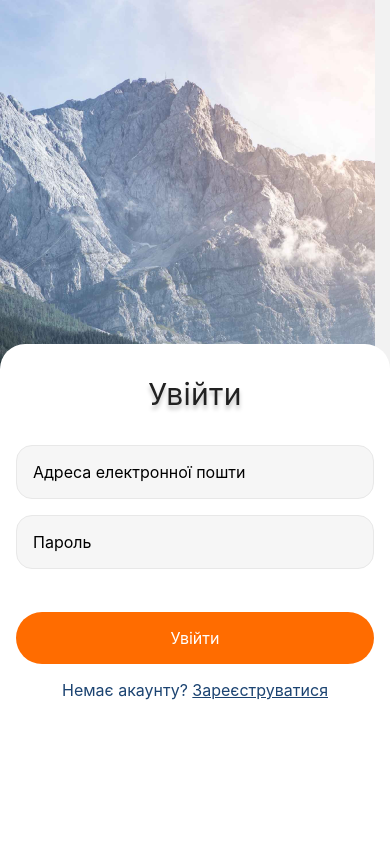
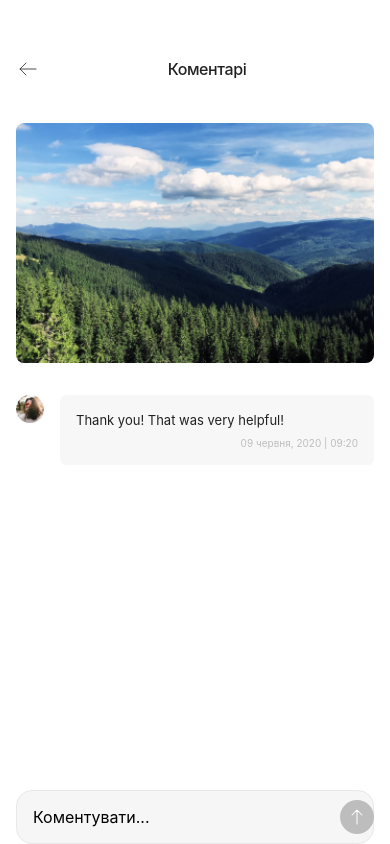
Before and after one commit to vazhavazh/AwesomeProject, a React Native app: screen /CommentsScreen in a window 390 px wide. Built offline with nearby package versions, Linux system fonts and the light colour scheme.

Commit message:
finish 5

```diff
--- a/App.js
+++ b/App.js
@@ -7,6 +7,9 @@ import { NavigationContainer } from '@react-navigation/native';
 import { createStackNavigator } from '@react-navigation/stack';
 import Home from './src/screens/HomeScreen/HomeScreen';
 import MapScreen from './src/screens/MapScreen/MapScreen';
+import PostsScreen from './src/screens/PostsScreen/PostsScreen';
+import CommentsScreen from './src/screens/CommentsScreen/CommentsScreen';
+import CustomHeaderComponent from './src/components/Header/Header';
 
 const MainStack = createStackNavigator();
 
@@ -28,6 +31,10 @@ export default function App() {
         <MainStack.Screen name="Home" component={Home} />
         <MainStack.Screen name="Login" component={LoginScreen} />
         <MainStack.Screen name="MapScreen" component={MapScreen} />
+        <MainStack.Screen name="PostsScreen" component={PostsScreen} />
+        <MainStack.Screen name="CommentsScreen" component={CommentsScreen}
+          />
+
       </MainStack.Navigator>
     </NavigationContainer>
   );
--- /dev/null
+++ b/assets/icons/SendIconComponent.js
@@ -0,0 +1,23 @@
+import * as React from "react"
+import Svg, { Circle, Path } from "react-native-svg"
+
+function SendIconComponent(props) {
+    return (
+        <Svg
+            width={34}
+            height={34}
+            viewBox="0 0 34 34"
+            fill="none"
+            xmlns="http://www.w3.org/2000/svg"
+            {...props}
+        >
+            <Circle cx={17} cy={17} r={17} fill="transparent" />
+            <Path
+                d="M17 10l.354-.354a.5.5 0 00-.708 0L17 10zm4.646 5.354a.5.5 0 00.708-.708l-.708.708zm-10-.708a.5.5 0 00.708.708l-.708-.708zM16.5 24a.5.5 0 001 0h-1zm.146-13.646l5 5 .708-.708-5-5-.708.708zm0-.708l-5 5 .708.708 5-5-.708-.708zM16.5 10v7h1v-7h-1zm0 7v7h1v-7h-1z"
+                fill="#fff"
+            />
+        </Svg>
+    )
+}
+
+export default SendIconComponent
--- /dev/null
+++ b/src/components/Comment/Comment.js
@@ -0,0 +1,59 @@
+import React from 'react'
+import { Image, StyleSheet, Text, View } from 'react-native'
+import UserPhoto from '../../../assets/img/userPhoto.png'
+
+const Comment = () => {
+  return (
+    <View style={styles.commentCardContainer}>
+          <Image alt='user photo' source={UserPhoto} style={styles.userPhoto} />
+          <View style={styles.commentTextContainer}>
+              <Text style={styles.commentText}>Thank you! That was very helpful!</Text>
+              <Text style={styles.commentDate}>09 червня, 2020 | 09:20</Text>
+          </View>
+    </View>
+  )
+}
+
+
+
+const styles = StyleSheet.create({
+    commentCardContainer: {
+        display: 'flex',
+        flexDirection: 'row',
+        gap: 16,
+        maxWidth: '100%',
+    },
+    userPhoto: {
+
+        borderRadius: 28,
+        width: 28,
+        height: 28,
+
+    },
+    commentTextContainer: {
+        paddingLeft: 16,
+        paddingRight: 16,
+        paddingTop: 16,
+        paddingBottom: 16,
+        backgroundColor: 'rgba(0, 0, 0, 0.03)',
+        borderRadius: 6,
+        flex: 1,
+
+    },
+    commentText: {
+        color: '#212121',
+        fontSize: 13,
+        fontFamily: 'Roboto 400',
+        lineHeight: 18,
+        marginBottom: 8,
+    },
+    commentDate: {
+        color: '#BDBDBD',
+        fontSize: 10,
+        fontFamily: 'Roboto 400',
+        alignSelf: 'flex-end'
+
+    }
+});
+
+export default Comment
--- a/src/components/Header/Header.js
+++ b/src/components/Header/Header.js
@@ -4,7 +4,7 @@ import { useNavigation } from '@react-navigation/native';
 import LogoutIconComponent from '../../../assets/icons/LogoutIconComponent';
 import BackIconComponent from '../../../assets/icons/ArrowLeftIconComponent';
 
-const CustomHeaderComponent = ({ title, hideBackButton }) => {
+const CustomHeaderComponent = ({ title, hideBackButton, hideLogoutButton }) => {
     const navigation = useNavigation();
 
     const handleBackButtonPress = () => {
@@ -12,7 +12,7 @@ const CustomHeaderComponent = ({ title, hideBackButton }) => {
     };
 
     return (
-        <SafeAreaView style={styles.safeArea}>
+
             <View style={styles.headerContainer}>
                 {!hideBackButton && (
                     <TouchableOpacity
@@ -22,20 +22,20 @@ const CustomHeaderComponent = ({ title, hideBackButton }) => {
                     </TouchableOpacity>
                 )}
                 <Text style={styles.headerText}>{title}</Text>
+            {!hideLogoutButton && (
                 <TouchableOpacity
                     onPress={() => alert("This is LogOutButton")}
                 >
                     <LogoutIconComponent size={24} color="black" />
                 </TouchableOpacity>
+               )}
             </View>
-        </SafeAreaView>
+
     );
 };
 
 const styles = StyleSheet.create({
-    safeArea: {
-        backgroundColor: '#FF6C00',
-    },
+
     headerContainer: {
         flexDirection: 'row', // Добавлено для размещения кнопки назад и заголовка на одном уровне
         alignItems: 'center', // Добавлено для выравнивания элементов по вертикали
@@ -51,7 +51,7 @@ const styles = StyleSheet.create({
     },
 
     headerText: {
-        flex: 1, // Добавлено, чтобы заголовок занимал все доступное пространство
+        flex: 1,
         color: '#212121',
         fontSize: 16,
         fontWeight: '500',
--- /dev/null
+++ b/src/screens/CommentsScreen/CommentsScreen.js
@@ -0,0 +1,139 @@
+import React, { useEffect, useState } from 'react'
+import {
+    Image,
+  TouchableOpacity,
+    Keyboard,
+    KeyboardAvoidingView,
+    Platform, StyleSheet, Text, TextInput, TouchableWithoutFeedback, View
+} from 'react-native'
+import { useNavigation } from '@react-navigation/native';
+import CustomHeaderComponent from '../../components/Header/Header';
+import testPhoto from '../../../assets/img/testPhoto.png'
+import Comment from '../../components/Comment/Comment';
+
+import SendIconComponent from '../../../assets/icons/SendIconComponent';
+
+
+
+const CommentsScreen = () => {
+    const [comment, setComment] = useState('');
+    const [isButtonActive, setIsButtonActive] = useState(false);
+
+    useEffect(() => {
+        setIsButtonActive(comment !== '');
+    }, [comment]);
+
+    const handleAddComment = () => {
+        console.log('add new comment pressed');
+    };
+
+    return (
+        <>
+            <CustomHeaderComponent title={'Коментарі'} hideLogoutButton={true} />
+            <TouchableWithoutFeedback onPress={Keyboard.dismiss}>
+                <View style={styles.container}>
+                    <View style={styles.commentsContainer}>
+                        <Image
+                            source={testPhoto}
+                            style={styles.photo}
+                            alt='Publication photo'
+                        />
+                        <View>
+                            <Comment
+                            // key={}
+                            // authorId={}
+                            // avatar={}
+                            // text={}
+                            // date={}
+                            // time={}
+                            />
+                        </View>
+                    </View>
+                    <KeyboardAvoidingView
+                        behavior={Platform.OS === 'ios' ? 'padding' : 'height'}
+                        style={styles.inputWrapper}
+                    >
+                        <TextInput
+                            value={comment}
+                            style={styles.newCommentInput}
+                            placeholder='Коментувати...'
+                            onChangeText={(value) => setComment(value)}
+                        />
+                        <TouchableOpacity
+                            onPress={handleAddComment}
+                            style={[
+                                styles.sendButton,
+                                { backgroundColor: isButtonActive ? '#FF6C00' : '#BDBDBD' },
+                            ]}
+                            disabled={!isButtonActive}
+                        >
+                            <SendIconComponent />
+                        </TouchableOpacity>
+                    </KeyboardAvoidingView>
+                </View>
+            </TouchableWithoutFeedback>
+        </>
+    );
+}
+
+const styles = StyleSheet.create({
+    container: {
+        flex: 1,
+    },
+    commentsContainer: {
+        flex: 1,
+        flexDirection: 'column',
+        paddingLeft: 16,
+        paddingRight: 16,
+        paddingTop: 32,
+        paddingBottom: 16,
+        backgroundColor: '#FFFF',
+        shadowColor: '#000',
+        shadowOffset: { width: 0, height: 0.5 },
+        shadowOpacity: 0.3,
+        shadowRadius: 0,
+        elevation: 1,
+    },
+    inputWrapper: {
+        flexDirection: 'row',
+        justifyContent: 'space-between',
+        alignItems: 'center',
+
+
+        backgroundColor: '#ffff',
+        paddingLeft: 16,
+        paddingRight: 8,
+    },
+    photo: {
+        width: '100%',
+        minHeight: 240,
+        maxHeight: 240,
+        borderRadius: 8,
+        marginBottom: 32,
+    },
+    newCommentInput: {
+        flex: 1,
+        fontSize: 16,
+        fontFamily: 'Roboto 400',
+        backgroundColor: '#F6F6F6',
+        borderRadius: 16,
+        borderWidth: 1,
+        borderColor: '#E8E8E8',
+        paddingLeft: 16,
+        paddingTop: 16,
+        paddingBottom: 16,
+        marginRight: 8,
+    },
+    sendButton: {
+
+        position: 'absolute',
+        right: 16,
+        width: 34,
+        height: 34,
+        borderRadius: 34,
+        justifyContent: 'center',
+        alignItems: 'center',
+    },
+});
+
+export default CommentsScreen;
--- a/src/screens/CreatePostsScreen/CreatePostsScreen.js
+++ b/src/screens/CreatePostsScreen/CreatePostsScreen.js
@@ -1,4 +1,4 @@
-import React, { useState, useEffect, useRef } from "react";
+import React, { useState, useEffect } from "react";
 import { Camera } from "expo-camera";
 import * as MediaLibrary from "expo-media-library";
 import {
@@ -29,7 +29,6 @@ const CreatePostsScreen = () => {
 
   const goToMapScreen = () => {
     navigation.navigate("MapScreen");
-    console.log(`icon pressed`);
   };
 
   useEffect(() => {
@@ -84,8 +83,9 @@ const CreatePostsScreen = () => {
     console.log(`
     image - ${image}
     location - ${location}
-
     `);
+    handleReset();
+    navigation.goBack();
   };
 
   const handleReset = () => {
--- a/src/screens/MapScreen/MapScreen.js
+++ b/src/screens/MapScreen/MapScreen.js
@@ -3,7 +3,7 @@ import { View, Text, StyleSheet, Dimensions } from "react-native";
 import MapView, { Marker } from "react-native-maps";
 import * as Location from "expo-location";
 
-const MapScreen = () => {
+const MapScreen = ({ placeName }) => {
     const [location, setLocation] = useState(null);
 
     useEffect(() => {
@@ -33,8 +33,13 @@ const MapScreen = () => {
                 }}
                 showsUserLocation={true}
             >
-                {location && (
-                    <Marker title="I am here" coordinate={location} description="Hello" />
+                {location && <Marker title="I am here" coordinate={location} description="Hello" />}
+                {placeName && (
+                    <Marker
+                        title={placeName}
+                        coordinate={{ latitude: 37.78825, longitude: -122.4324 }}
+                        description="Custom Marker"
+                    />
                 )}
             </MapView>
         </View>
--- a/src/screens/PostsScreen/PostsScreen.js
+++ b/src/screens/PostsScreen/PostsScreen.js
@@ -19,7 +19,7 @@ const PostsScreen = () => {
       </View>
 
       {/* <PublicationList /> */}
-      {/* <PublicationCard /> */}
+      <PublicationCard />
     </View>
   )
 }
@@ -44,6 +44,7 @@ const styles = StyleSheet.create({
     borderRadius: 16,
     width: 60,
     height: 60,
+    marginBottom: 32,
   },
   userName: {
     color: '#212121',
```
Also changed, not shown: src/components/PublicationList/PublicationCard.js (+19 -5 lines), assets/icons/Send.svg (added).
